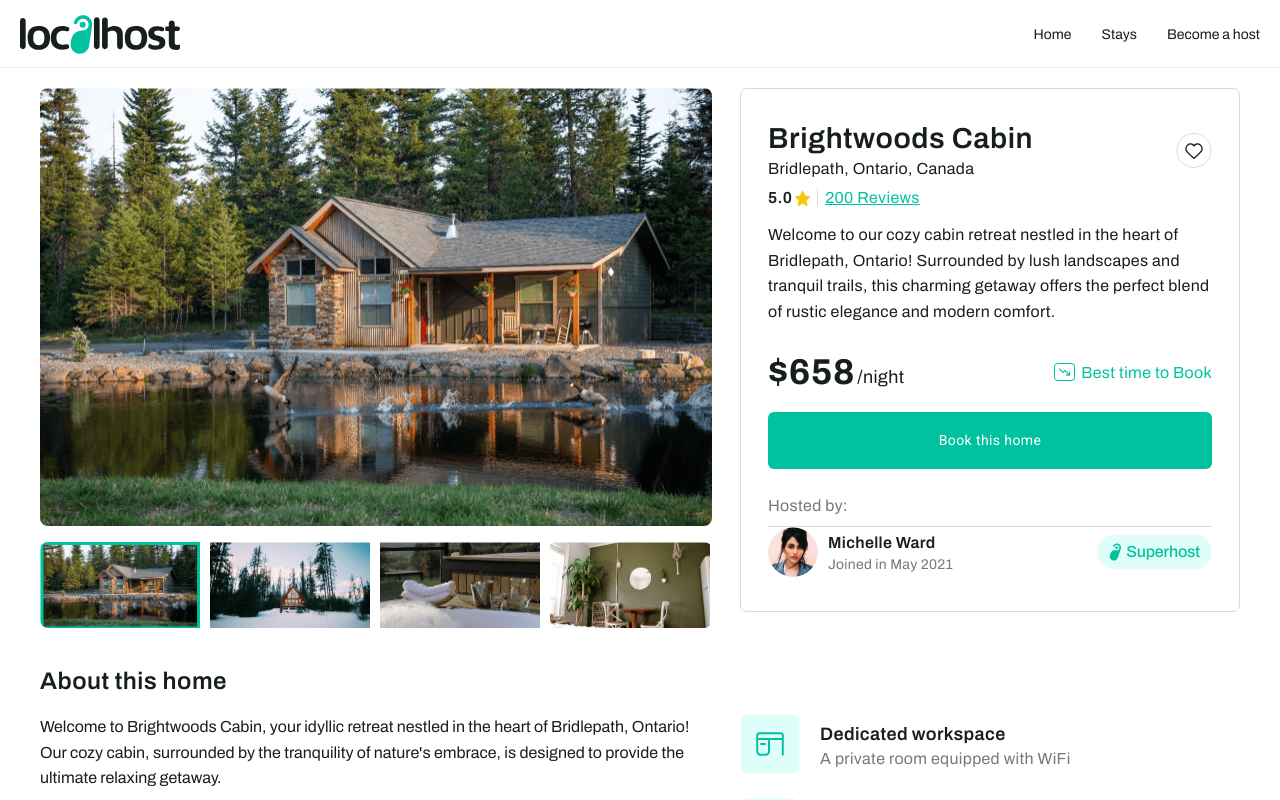
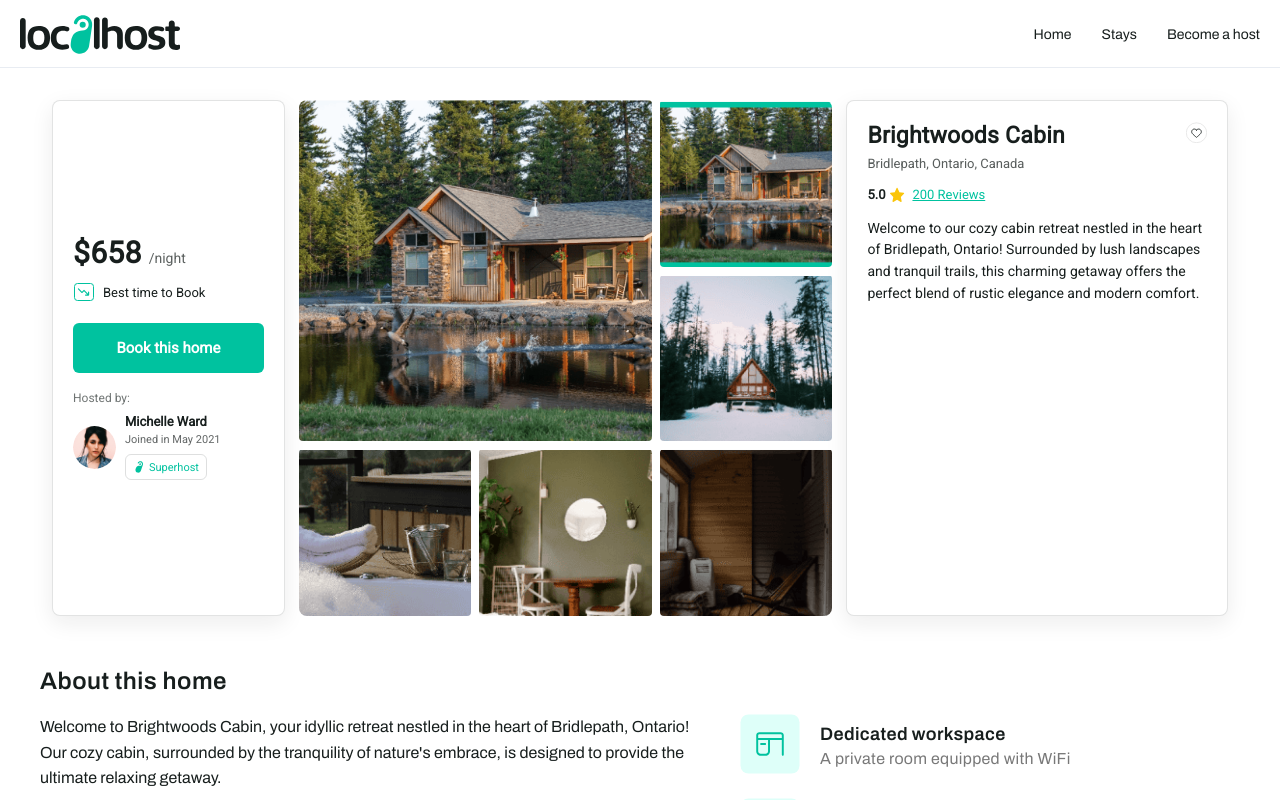
Before and after one commit to Locofy/LocalhostSample, a React (Vite) app: page / in a window 1280 px wide. Both pictures are taken after a click on the element 167 px from the left and 636 px from the top of the page. Shown: the top 800 px of the page. Built offline with nearby package versions, Linux system fonts and the light colour scheme.

Commit message:
Listing hero redesign (Version 1.0)

```diff
--- a/src/components/ListingHero.module.css
+++ b/src/components/ListingHero.module.css
@@ -1,299 +1,326 @@
-.imageGallery,
-.listingHero {
-  display: flex;
-  align-items: flex-start;
+.listingHero,
+.listingHero * {
+  box-sizing: border-box;
 }
+
 .listingHero {
   width: 100%;
-  flex-wrap: wrap;
-  align-content: flex-start;
-  gap: var(--n-15);
+  min-height: 540px;
   max-width: var(--max-w-1340);
+  padding: 12px;
+  color: var(--Dark);
+  font-family: var(--font-roboto), Roboto, Helvetica, Arial, sans-serif;
+  background-color: transparent;
 }
-.imageGallery {
-  flex: 1;
-  flex-direction: column;
-  gap: var(--n-9);
-  min-width: var(--min-w-500);
+
+.layout {
+  display: grid;
+  width: 100%;
+  min-height: 516px;
+  grid-template-columns: minmax(210px, 0.72fr) minmax(390px, 1.65fr) minmax(320px, 1.18fr);
+  gap: 14px;
+  align-items: stretch;
 }
-.mainImageIcon,
-.thumbnailContainer {
-  align-self: stretch;
-  border-radius: var(--br-8);
-  flex-shrink: 0;
+
+.reservationCard,
+.listingFacts {
+  min-width: 0;
+  padding: 21px 20px;
+  border: 1px solid rgba(23, 30, 29, 0.12);
+  border-radius: 8px;
+  background-color: var(--White);
+  color: var(--Dark);
+  box-shadow: 0 7px 22px rgba(23, 30, 29, 0.08);
 }
-.mainImageIcon {
-  height: 438px;
-  max-width: 100%;
-  overflow: hidden;
-  object-fit: cover;
-  min-height: 438px;
-}
-.thumbnailContainer {
-  height: var(--height-86);
-  overflow-x: auto;
-  display: flex;
-  align-items: flex-start;
-  gap: var(--n-6);
-}
-.thumbnailsIcon,
-.thumbnailsIcon4 {
-  width: var(--width-160);
-  flex-shrink: 0;
-  object-fit: cover;
-}
-.thumbnailsIcon {
-  height: var(--height-86);
-}
-.thumbnailsIcon4 {
-  align-self: stretch;
-  border-radius: var(--br-4);
-  max-height: 100%;
-}
-.propertyInformation {
-  width: var(--width-500);
-  border-radius: 7px;
-  background-color: var(--White);
-  border: var(--border-2);
-  box-sizing: border-box;
+
+.reservationCard {
   display: flex;
   flex-direction: column;
-  align-items: center;
   justify-content: center;
-  padding: var(--padding-34) 27px;
-  gap: var(--n-15);
-  text-align: left;
-  font-size: 29px;
+}
+
+.priceLine {
+  display: flex;
+  align-items: baseline;
+  gap: 7px;
+  white-space: nowrap;
+}
+
+.price {
+  margin: 0 !important;
   color: var(--Dark);
-  font-family: var(--font-archivo);
+  font-family: var(--font-roboto), Roboto, Helvetica, Arial, sans-serif !important;
+  font-size: 30px !important;
+  font-weight: 700 !important;
+  line-height: 1.1 !important;
+  letter-spacing: 0.01em !important;
 }
-.headingContainer,
-.topSection {
-  align-self: stretch;
-  display: flex;
-  flex-direction: column;
-  align-items: flex-start;
-  gap: var(--n-9);
+
+.night {
+  color: rgba(23, 30, 29, 0.7);
+  font-size: 14px;
 }
-.headingContainer {
-  gap: var(--n-7);
-}
-.container,
-.textContent {
-  display: flex;
-  gap: var(--n-4);
-}
-.container {
-  align-self: stretch;
-  align-items: center;
-}
-.textContent {
-  flex: 1;
-  flex-direction: column;
-  align-items: flex-start;
-  min-width: 261px;
-}
-.propertyName {
-  margin: 0;
-  align-self: stretch;
-  position: relative;
-}
-.propertyAddress {
-  position: relative;
-  font-size: var(--fs-16);
-  letter-spacing: 0.02em;
-}
-.heartIcon {
-  height: var(--height-36);
-  width: var(--width-36);
-  position: relative;
-}
-.ratingAndReviewContainer {
+
+.bestTime {
   display: flex;
   align-items: center;
-  gap: var(--gap-6);
-  font-size: var(--fs-16);
+  gap: 8px;
+  margin-top: 12px;
+  color: var(--Dark);
+  font-size: 13px;
+  font-weight: 500;
 }
-.ratingContainer {
-  display: flex;
+
+.bookButton {
+  width: 100%;
+  min-height: 50px;
+  margin-top: 20px !important;
+  border-radius: 6px !important;
+  font-family: var(--font-roboto), Roboto, Helvetica, Arial, sans-serif !important;
+  font-size: 15px !important;
+  font-weight: 600 !important;
+  letter-spacing: 0 !important;
+  text-transform: none !important;
+}
+
+.bookButton:focus-visible {
+  outline: 3px solid rgba(0, 194, 159, 0.32);
+  outline-offset: 2px;
+}
+
+.hostBlock {
+  margin-top: 18px;
+}
+
+.hostLabel {
+  margin-bottom: 9px;
+  color: rgba(23, 30, 29, 0.62);
+  font-size: 12px;
+}
+
+.hostProfile {
+  display: grid;
+  min-width: 0;
+  grid-template-columns: 43px minmax(0, 1fr);
   align-items: center;
-  gap: var(--gap-3);
+  column-gap: 9px;
+  row-gap: 8px;
 }
-.rating {
-  position: relative;
-  letter-spacing: 0.02em;
-  font-weight: 600;
-}
-.ratingStarIcon {
-  height: var(--height-16);
-  width: var(--width-16);
-  position: relative;
-}
-.reviewContainer {
-  border-left: var(--border-2);
-  display: flex;
-  align-items: center;
-  padding: var(--padding-0) var(--padding-7);
-  color: var(--Accent);
-}
-.description,
-.reviews {
-  position: relative;
-  letter-spacing: 0.02em;
-}
-.reviews {
-  text-decoration: underline;
-}
-.description {
-  align-self: stretch;
-  font-size: var(--fs-16);
-  line-height: 160%;
-}
-.bottomSection {
-  align-self: stretch;
-  display: flex;
-  flex-direction: column;
-  align-items: flex-start;
-  gap: var(--n-11);
-  font-size: var(--fs-36);
-}
-.priceInformation {
-  align-self: stretch;
-  display: flex;
-  align-items: center;
-  justify-content: space-between;
-  gap: var(--gap-0);
-}
-.priceContainer {
-  display: flex;
-  align-items: flex-end;
-  justify-content: flex-end;
-  gap: var(--gap-2);
-}
-.night,
-.price {
-  position: relative;
-}
-.price {
-  margin: 0;
-}
-.night {
-  font-size: var(--fs-18);
-  letter-spacing: 0.02em;
-  line-height: var(--lh-30);
-}
-.icontrendParent {
-  display: flex;
-  align-items: center;
-  gap: var(--n-4);
-  font-size: var(--fs-16);
-  color: var(--Accent);
-}
-.bestTimeTo {
-  position: relative;
-  letter-spacing: 0.02em;
-}
-.searchFlightsButton {
-  align-self: stretch;
-  padding: var(--n-9) var(--padding-19);
-}
-.hostInfo,
-.hostProfile {
-  align-self: stretch;
-  display: flex;
-}
-.hostInfo {
-  flex-direction: column;
-  align-items: flex-start;
-  gap: var(--n-7);
-  font-size: var(--fs-16);
-  color: var(--Light-Text);
-}
-.hostProfile {
-  border-top: 0.7px solid var(--Shade);
-  align-items: center;
-  gap: var(--n-6);
-  color: var(--Dark);
-}
-.hostAvatarIcon {
-  height: 50px;
-  width: 50px;
-  position: relative;
+
+.hostAvatar {
+  width: 43px;
+  height: 43px;
+  grid-row: 1 / span 2;
   border-radius: 50%;
   object-fit: cover;
 }
+
 .hostDetails {
-  flex: 1;
+  display: flex;
+  min-width: 0;
+  flex-direction: column;
+  gap: 4px;
+}
+
+.hostName {
+  color: var(--Dark);
+  font-size: 13px;
+  font-weight: 600;
+}
+
+.joined {
+  color: rgba(23, 30, 29, 0.68);
+  font-size: 11px;
+}
+
+.superhostBadge {
+  display: flex;
+  width: max-content;
+  max-width: 100%;
+  grid-column: 2;
+  align-items: center;
+  gap: 4px;
+  padding: 6px 7px;
+  border: 1px solid rgba(23, 30, 29, 0.14);
+  border-radius: 6px;
+  color: var(--Accent);
+  font-size: 11px;
+  line-height: 1;
+}
+
+.checkmark {
+  width: 12px;
+  height: 12px;
+  object-fit: contain;
+}
+
+.photoMosaic {
+  display: grid;
+  min-width: 0;
+  min-height: 516px;
+  grid-template-columns: repeat(3, minmax(0, 1fr));
+  grid-template-rows: repeat(3, minmax(0, 1fr));
+  gap: 8px;
+  overflow: hidden;
+  border-radius: 8px;
+}
+
+.mosaicPhoto {
+  display: block;
+  width: 100%;
+  height: 100%;
+  min-width: 0;
+  min-height: 0;
+  border-radius: 4px;
+  object-fit: cover;
+}
+
+.mainPhoto {
+  grid-column: 1 / span 2;
+  grid-row: 1 / span 2;
+}
+
+.photoSecond {
+  grid-column: 3;
+  grid-row: 1;
+}
+
+.photoThird {
+  grid-column: 3;
+  grid-row: 2;
+}
+
+.photoFourth {
+  grid-column: 1;
+  grid-row: 3;
+}
+
+.photoFifth {
+  grid-column: 2;
+  grid-row: 3;
+}
+
+.photoSixth {
+  grid-column: 3;
+  grid-row: 3;
+}
+
+.listingFacts {
   display: flex;
   flex-direction: column;
+}
+
+.titleRow {
+  display: flex;
   align-items: flex-start;
-  gap: var(--n-1);
-  min-width: 168px;
+  justify-content: space-between;
+  gap: 10px;
 }
-.joinedInMay,
-.michelleWard {
-  position: relative;
-  letter-spacing: 0.02em;
+
+.title {
+  margin: 0 !important;
+  color: var(--Dark);
+  font-family: var(--font-roboto), Roboto, Helvetica, Arial, sans-serif !important;
+  font-size: 23px !important;
+  line-height: 1.2 !important;
+  letter-spacing: 0.01em !important;
 }
-.michelleWard {
-  line-height: 150%;
+
+.address {
+  margin-top: 5px;
+  color: rgba(23, 30, 29, 0.72);
+  font-size: 13px;
+  line-height: 1.4;
+}
+
+.heart {
+  display: block;
+  width: 21px;
+  height: 21px;
+  flex: 0 0 21px;
+  object-fit: contain;
+}
+
+.ratingRow {
+  display: flex;
+  align-items: center;
+  gap: 7px;
+  margin-top: 14px;
+  color: var(--Dark);
+  font-size: 13px;
+}
+
+.rating {
+  display: flex;
+  align-items: center;
+  gap: 5px;
   font-weight: 600;
 }
-.joinedInMay {
-  font-size: var(--fs-14);
-  color: var(--Light-Text);
+
+.star {
+  width: 15px;
+  height: 15px;
+  object-fit: contain;
 }
-.superhostBadge {
-  border-radius: 17px;
-  background-color: var(--color-lightcyan);
-  display: flex;
-  align-items: center;
-  padding: var(--n-5) var(--n-7);
-  gap: var(--n-3);
+
+.reviews {
   color: var(--Accent);
+  text-decoration: underline;
 }
-.checkmarkIcon {
-  height: 18.4px;
-  width: 12.3px;
-  position: relative;
+
+.description {
+  margin: 16px 0 0;
+  color: var(--Dark);
+  font-size: 14px;
+  line-height: 1.55;
 }
-.superhost {
-  position: relative;
-  letter-spacing: -0.01em;
-  font-weight: 500;
-}
-@media screen and (max-width: 1400px) {
+
+@media screen and (max-width: 1020px) {
   .listingHero {
-    max-width: 100%;
+    min-height: 0;
+  }
+
+  .layout {
+    grid-template-columns: minmax(0, 1fr);
+  }
+
+  .photoMosaic {
+    min-height: 420px;
+  }
+
+  .reservationCard {
+    min-height: 190px;
+  }
+
+  .listingFacts {
+    min-height: 320px;
   }
 }
-@media screen and (max-width: 825px) {
-  .imageGallery {
-    min-width: 100%;
+
+@media screen and (max-width: 560px) {
+  .listingHero {
+    padding: 8px;
   }
-  .propertyInformation {
-    padding-top: var(--padding-22);
-    padding-bottom: var(--padding-22);
-    box-sizing: border-box;
+
+  .layout {
+    gap: 10px;
   }
-  .price {
-    font-size: 29px;
+
+  .photoMosaic {
+    min-height: 350px;
+    gap: 5px;
+  }
+
+  .mosaicPhoto {
+    border-radius: 3px;
+  }
+
+  .reservationCard,
+  .listingFacts {
+    padding: 18px 16px;
+  }
+
+  .listingFacts {
+    min-height: 0;
   }
 }
-@media screen and (max-width: 450px) {
-  .container {
-    flex-wrap: wrap;
-  }
-  .propertyName {
-    font-size: 23px;
-  }
-  .priceInformation {
-    flex-wrap: wrap;
-  }
-  .price {
-    font-size: var(--fs-22);
-  }
-  .hostProfile {
-    flex-wrap: wrap;
-  }
-}
--- a/src/components/ListingHero.tsx
+++ b/src/components/ListingHero.tsx
@@ -11,144 +11,154 @@ const ListingHero: FunctionComponent<ListingHeroType> = ({
   className = "",
 }) => {
   return (
-    <section className={[styles.listingHero, className].join(" ")}>
-      <section className={styles.imageGallery}>
+    <section
+      className={[styles.listingHero, className].filter(Boolean).join(" ")}
+      aria-label="Brightwoods Cabin listing"
+    >
+      <div className={styles.layout}>
+        <section
+          className={styles.reservationCard}
+          aria-label="Reservation details"
+        >
+          <Box className={styles.priceLine}>
+            <Typography
+              className={styles.price}
+              component="h1"
+              variant="inherit"
+              sx={{ fontWeight: 700, letterSpacing: "0.01em" }}
+            >
+              $658
+            </Typography>
+            <span className={styles.night}>/night</span>
+          </Box>
+          <Box className={styles.bestTime}>
+            <Trend />
+            <span>Best time to Book</span>
+          </Box>
+          <Button
+            className={styles.bookButton}
+            disableElevation
+            variant="contained"
+            sx={{
+              textTransform: "none",
+              color: "#fff",
+              fontFamily: "var(--font-roboto)",
+              fontSize: 15,
+              fontWeight: 600,
+              letterSpacing: 0,
+              backgroundColor: "var(--Accent)",
+              borderRadius: "6px",
+              "&:hover": { backgroundColor: "#00b391" },
+            }}
+          >
+            Book this home
+          </Button>
+          <Box className={styles.hostBlock}>
+            <div className={styles.hostLabel}>Hosted by:</div>
+            <div className={styles.hostProfile}>
               <img
-          className={styles.mainImageIcon}
+                className={styles.hostAvatar}
+                loading="lazy"
+                alt=""
+                src="/host-avatar@2x.png"
+              />
+              <div className={styles.hostDetails}>
+                <div className={styles.hostName}>Michelle Ward</div>
+                <div className={styles.joined}>Joined in May 2021</div>
+              </div>
+              <div className={styles.superhostBadge}>
+                <img
+                  className={styles.checkmark}
+                  alt=""
+                  src="/checkmark-icon.svg"
+                />
+                <span>Superhost</span>
+              </div>
+            </div>
+          </Box>
+        </section>
+
+        <Box
+          component="section"
+          className={styles.photoMosaic}
+          aria-label="Cabin photos"
+        >
+          <img
+            className={`${styles.mosaicPhoto} ${styles.mainPhoto}`}
             loading="lazy"
             alt=""
             src="/main-image@2x.png"
           />
-        <Box className={styles.thumbnailContainer}>
           <img
-            className={styles.thumbnailsIcon}
+            className={`${styles.mosaicPhoto} ${styles.photoSecond}`}
             loading="lazy"
             alt=""
             src="/thumbnails@2x.png"
           />
           <img
-            className={styles.thumbnailsIcon}
+            className={`${styles.mosaicPhoto} ${styles.photoThird}`}
             alt=""
             src="/thumbnails4@2x.png"
           />
           <img
-            className={styles.thumbnailsIcon}
+            className={`${styles.mosaicPhoto} ${styles.photoFourth}`}
             alt=""
             src="/thumbnails3@2x.png"
           />
           <img
-            className={styles.thumbnailsIcon}
+            className={`${styles.mosaicPhoto} ${styles.photoFifth}`}
             alt=""
             src="/thumbnails2@2x.png"
           />
           <img
-            className={styles.thumbnailsIcon4}
+            className={`${styles.mosaicPhoto} ${styles.photoSixth}`}
             alt=""
             src="/thumbnails1@2x.png"
           />
         </Box>
-      </section>
-      <section className={styles.propertyInformation}>
-        <Box className={styles.topSection}>
-          <Box className={styles.headingContainer}>
-            <Box className={styles.container}>
-              <Box className={styles.textContent}>
+
+        <aside className={styles.listingFacts} aria-label="Listing facts">
+          <Box className={styles.titleRow}>
+            <div>
               <Typography
-                  className={styles.propertyName}
+                className={styles.title}
+                component="h2"
                 variant="inherit"
-                  variantMapping={{ inherit: "h2" }}
-                  sx={{ fontWeight: "600", letterSpacing: "0.02em" }}
+                sx={{ fontWeight: 600, letterSpacing: "0.01em" }}
               >
                 Brightwoods Cabin
               </Typography>
-                <div className={styles.propertyAddress}>
+              <div className={styles.address}>
                 Bridlepath, Ontario, Canada
               </div>
-              </Box>
+            </div>
             <img
-                className={styles.heartIcon}
+              className={styles.heart}
               loading="lazy"
               alt=""
               src="/hearticon1.svg"
             />
           </Box>
-            <Box className={styles.ratingAndReviewContainer}>
-              <Box className={styles.ratingContainer}>
-                <div className={styles.rating}>5.0</div>
+          <Box className={styles.ratingRow}>
+            <div className={styles.rating} aria-label="Rated 5.0">
+              <span>5.0</span>
               <img
-                  className={styles.ratingStarIcon}
+                className={styles.star}
                 loading="lazy"
                 alt=""
                 src="/rating-star.svg"
               />
-              </Box>
-              <Box className={styles.reviewContainer}>
+            </div>
             <div className={styles.reviews}>200 Reviews</div>
           </Box>
-            </Box>
-          </Box>
-          <div
-            className={styles.description}
-          >{`Welcome to our cozy cabin retreat nestled in the heart of Bridlepath, Ontario! Surrounded by lush landscapes and tranquil trails, this charming getaway offers the perfect blend of rustic elegance and modern comfort. `}</div>
-        </Box>
-        <Box className={styles.bottomSection}>
-          <Box className={styles.priceInformation}>
-            <Box className={styles.priceContainer}>
-              <Typography
-                className={styles.price}
-                variant="inherit"
-                variantMapping={{ inherit: "h1" }}
-                sx={{ fontWeight: "700", letterSpacing: "0.02em" }}
-              >
-                $658
-              </Typography>
-              <div className={styles.night}>/night</div>
-            </Box>
-            <Box className={styles.icontrendParent}>
-              <Trend />
-              <div className={styles.bestTimeTo}>Best time to Book</div>
-            </Box>
-          </Box>
-          <Button
-            className={styles.searchFlightsButton}
-            disableElevation
-            variant="contained"
-            sx={{
-              textTransform: "none",
-              color: "#fff",
-              fontSize: "16",
-              background: "#00c29f",
-              borderRadius: "6px",
-              "&:hover": { background: "#00c29f" },
-            }}
-          >
-            Book this home
-          </Button>
-        </Box>
-        <Box className={styles.hostInfo}>
-          <div className={styles.bestTimeTo}>Hosted by:</div>
-          <Box className={styles.hostProfile}>
-            <img
-              className={styles.hostAvatarIcon}
-              loading="lazy"
-              alt=""
-              src="/host-avatar@2x.png"
-            />
-            <Box className={styles.hostDetails}>
-              <div className={styles.michelleWard}>Michelle Ward</div>
-              <div className={styles.joinedInMay}>Joined in May 2021</div>
-            </Box>
-            <Box className={styles.superhostBadge}>
-              <img
-                className={styles.checkmarkIcon}
-                alt=""
-                src="/checkmark-icon.svg"
-              />
-              <div className={styles.superhost}>Superhost</div>
-            </Box>
-          </Box>
-        </Box>
-      </section>
+          <p className={styles.description}>
+            Welcome to our cozy cabin retreat nestled in the heart of
+            Bridlepath, Ontario! Surrounded by lush landscapes and tranquil
+            trails, this charming getaway offers the perfect blend of rustic
+            elegance and modern comfort.
+          </p>
+        </aside>
+      </div>
     </section>
   );
 };
```
Also changed, not shown: 1 other file (tests, documents, lock files or other folders). Lines whose indentation alone changed are shown as unchanged.
